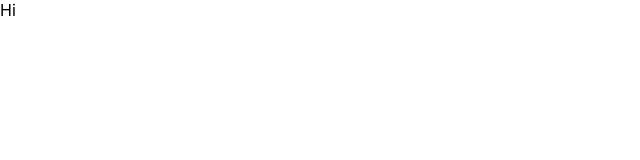
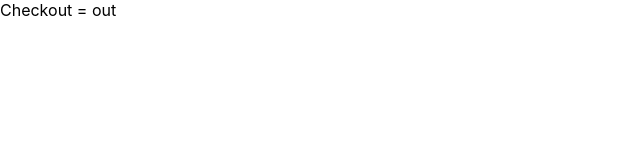
Before and after one commit to TBK0749/react-git, a React (Create React App) app: page / in a window 1280 px wide. Shown: the top 160 px of the page, without its empty margins (0-640 px from the left). Built offline with nearby package versions, Linux system fonts and the light colour scheme.

Commit message:
21:50 311064

```diff
--- a/src/App.js
+++ b/src/App.js
@@ -4,7 +4,7 @@ import './App.css';
 function App() {
   return (
     <div>
-      Hi
+      Checkout = out
     </div>
   );
 }
```
